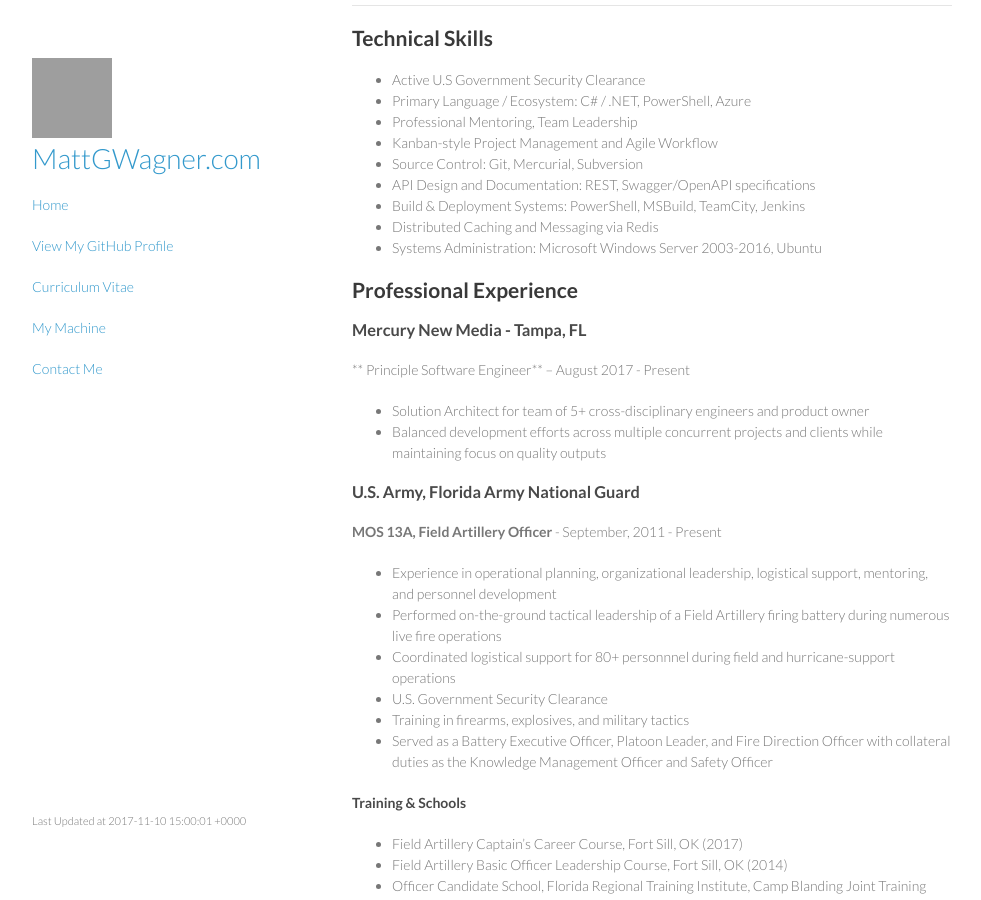
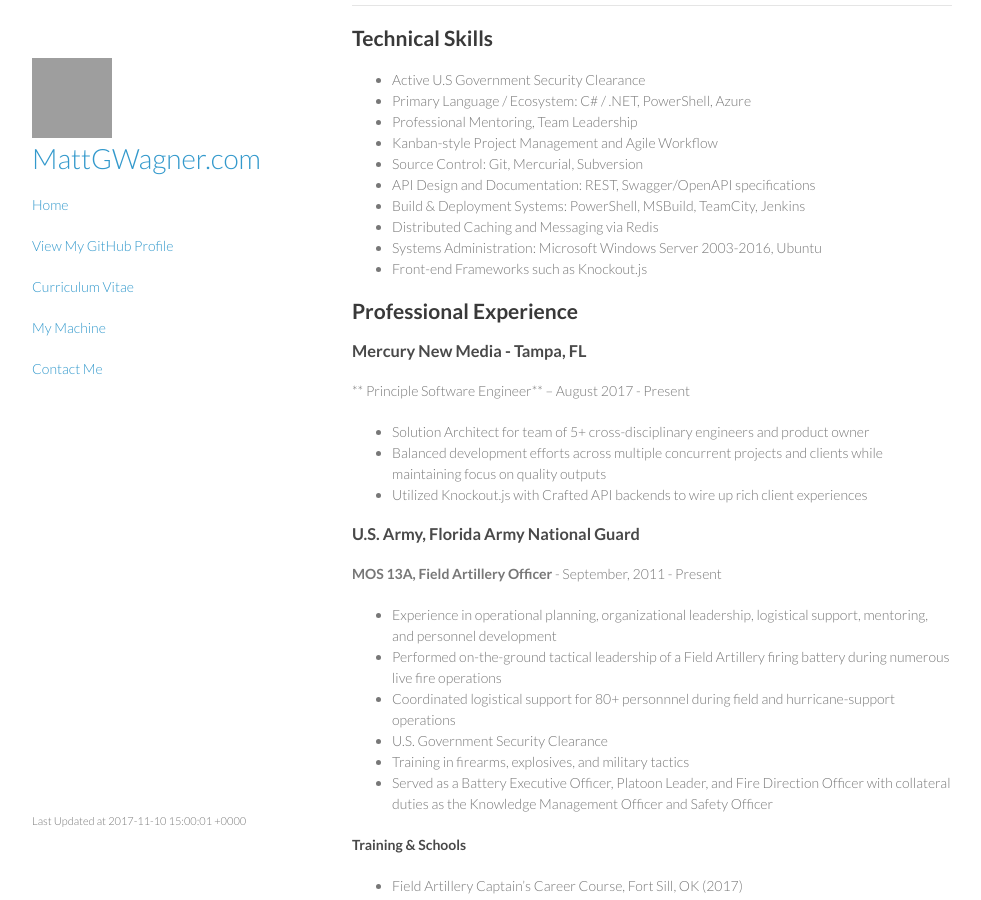
Before and after one commit to mattgwagner/mattgwagner, a Jekyll site: the page built from cv.md, in a window 1280 px wide and 900 px high, scrolled down 355 px. Shown: the whole window, without its empty margins (148-1129 px from the left). Built offline with Jekyll 4.4.1, drawn with Linux system fonts in a browser that asks for light colours; grey boxes are pictures that could not be loaded.

Commit message:
Update cv.md

```diff
--- a/cv.md
+++ b/cv.md
@@ -30,6 +30,7 @@ title: Matt G. Wagner - Curriculum Vitae
 * Build & Deployment Systems: PowerShell, MSBuild, TeamCity, Jenkins
 * Distributed Caching and Messaging via Redis
 * Systems Administration: Microsoft Windows Server 2003-2016, Ubuntu
+* Front-end Frameworks such as Knockout.js
 
 ## Professional Experience
 
@@ -38,6 +39,7 @@ title: Matt G. Wagner - Curriculum Vitae
 
 * Solution Architect for team of 5+ cross-disciplinary engineers and product owner
 * Balanced development efforts across multiple concurrent projects and clients while maintaining focus on quality outputs
+* Utilized Knockout.js with Crafted API backends to wire up rich client experiences
 
 ### U.S. Army, Florida Army National Guard
 **MOS 13A, Field Artillery Officer** - September, 2011 - Present
```
